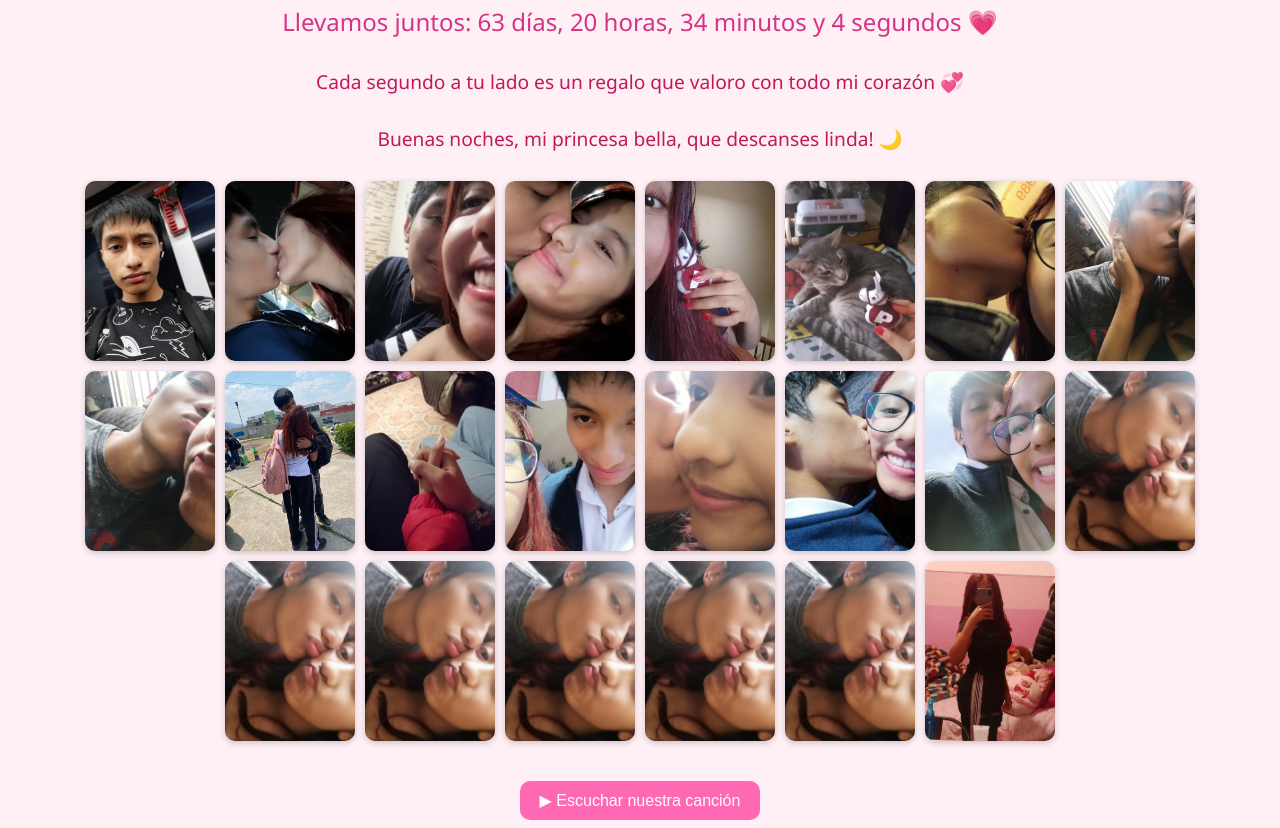
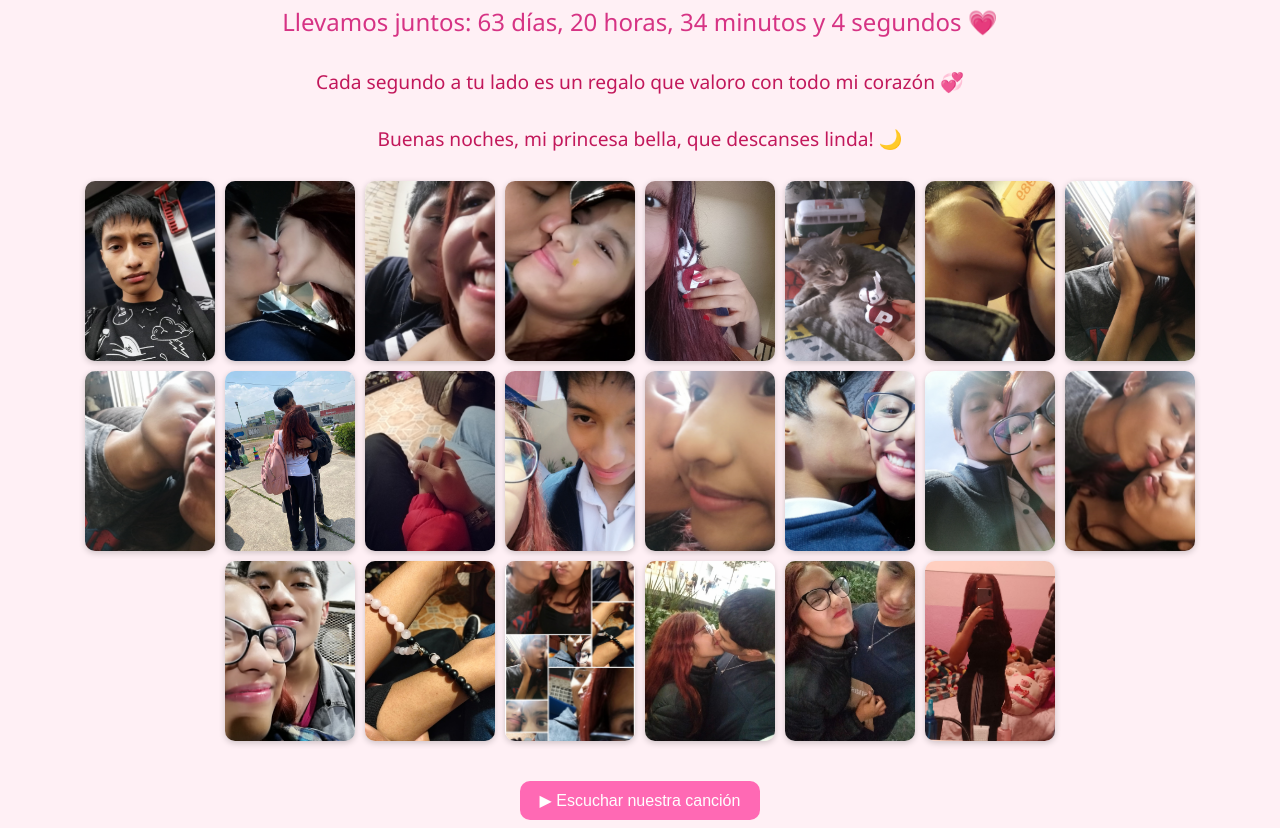
Before and after one commit to turin10ro/nuestro-amor, a plain HTML site: page index.html in a window 1280 px wide. Shown: the part 162-990 px from the top of the page. Drawn offline with Linux system fonts and the light colour scheme.

Commit message:
Update index.html

```diff
--- a/index.html
+++ b/index.html
@@ -31,11 +31,11 @@
     <img src="images/foto15.jpeg" alt="Foto 15 de nosotros" class="foto">
     <img src="images/foto16.jpeg" alt="Foto 16 de nosotros" class="foto">
     <img src="images/foto17.jpeg" alt="Foto 17 de nosotros" class="foto">
-    <img src="images/foto17.jpeg" alt="Foto 18 de nosotros" class="foto">
-    <img src="images/foto17.jpeg" alt="Foto 19 de nosotros" class="foto">
-    <img src="images/foto17.jpeg" alt="Foto 20 de nosotros" class="foto">
-    <img src="images/foto17.jpeg" alt="Foto 21 de nosotros" class="foto">
-    <img src="images/foto17.jpeg" alt="Foto 22 de nosotros" class="foto">
+    <img src="images/foto18.jpeg" alt="Foto 18 de nosotros" class="foto">
+    <img src="images/foto19.jpeg" alt="Foto 19 de nosotros" class="foto">
+    <img src="images/foto20.jpeg" alt="Foto 20 de nosotros" class="foto">
+    <img src="images/foto21.jpeg" alt="Foto 21 de nosotros" class="foto">
+    <img src="images/foto22.jpeg" alt="Foto 22 de nosotros" class="foto">
     <img src="images/foto8.jpeg" alt="Foto 8 de nosotros" class="foto">
   </div>
 
```
